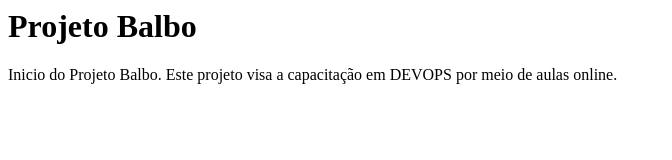
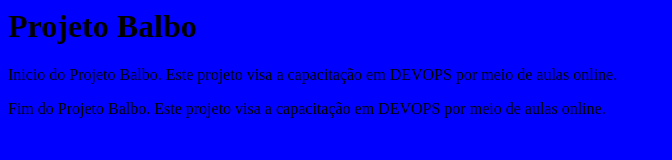
Before and after one commit to nelsonbalbo/curso-git, a plain HTML site: page index.html in a window 1280 px wide. Shown: the whole page, without its empty margins (0-672 px from the left). Drawn offline with Linux system fonts and the light colour scheme.

Commit message:
create estilo.css

```diff
--- /dev/null
+++ b/estilo.css
@@ -0,0 +1,3 @@
+body {
+	background-color: blue;
+}
--- a/index.html
+++ b/index.html
@@ -1,7 +1,10 @@
 <html>
-<head> </head>
+<head>
+	<link rel="stylesheet" href="estilo.css">
+</head>
 <body>
 	<h1>Projeto Balbo</h1>
 	<p>Inicio do Projeto Balbo. Este projeto visa a capacitação em DEVOPS por meio de aulas online.</p>
+	<p>Fim do Projeto Balbo. Este projeto visa a capacitação em DEVOPS por meio de aulas online.</p>
 </body>
 </html>
```
